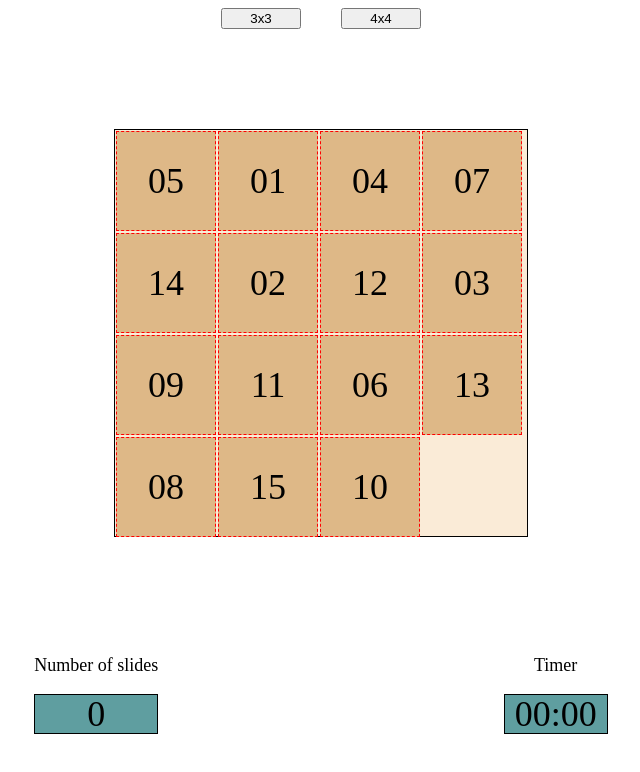
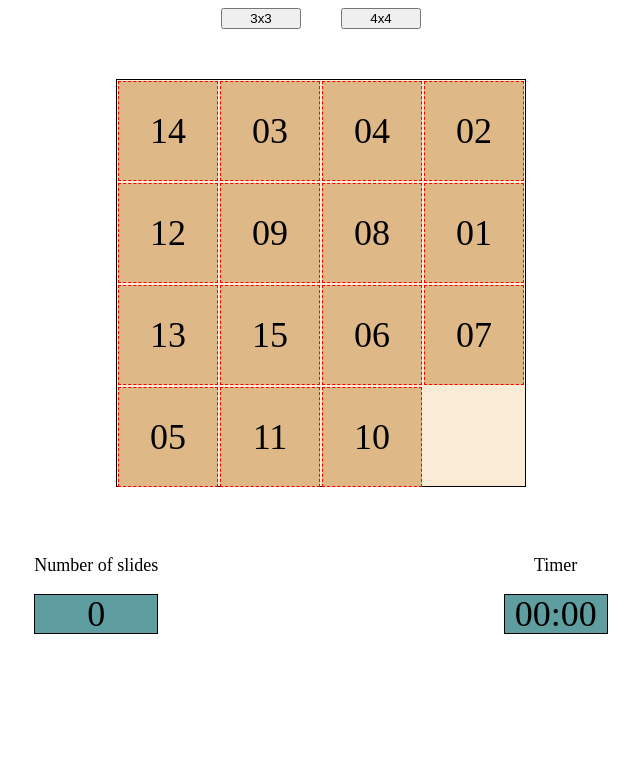
Before and after one commit to ramonak93/slide-puzzle, a plain HTML site: page index.html in a window 1280 px wide. Both pictures are taken after a click on the element "14". Shown: the whole page, without its empty margins (319-959 px from the left). Drawn offline with Linux system fonts and the light colour scheme.

Commit message:
new puzzle generation mechanism

```diff
--- a/css/styles.scss
+++ b/css/styles.scss
@@ -16,15 +16,14 @@
 
 #box {
     background-color: antiquewhite;
-    box-sizing: content-box;
+    box-sizing: border-box;
     border: 1px solid black;
     display: grid;
     gap: 2px;
     grid-template-columns: repeat(var(--puzzle-size), var(--piece-size));
     grid-template-rows: repeat(var(--puzzle-size), var(--piece-size));
-    margin: 100px auto;
-    transition: all 1s ease;
-    width: calc(var(--piece-size) * var(--puzzle-size) + 2px * (var(--puzzle-size) + 1 ) + 2px);
+    margin: 50px auto;
+    width: calc(var(--piece-size) * var(--puzzle-size) + 2px * (var(--puzzle-size) + 1));
 
     .tile {
         background-color: burlywood;
@@ -38,6 +37,11 @@
         border: 1px dashed red;
         transform: translate(1px, 1px);
         transition: all 1s ease;
+    }
+
+    .tile:empty {
+        background-color: initial;
+        border: initial;
     }
 }
 .stripe {
@@ -65,66 +69,66 @@
 }
 
 
-#el-01 {
-    grid-area: e01;
-}
+// #el-01 {
+//     grid-area: e01;
+// }
 
-#el-02 {
-    grid-area: e02;
-}
+// #el-02 {
+//     grid-area: e02;
+// }
 
-#el-03 {
-    grid-area: e03;
-}
+// #el-03 {
+//     grid-area: e03;
+// }
 
-#el-04 {
-    grid-area: e04;
-}
+// #el-04 {
+//     grid-area: e04;
+// }
 
-#el-05 {
-    grid-area: e05;
-}
+// #el-05 {
+//     grid-area: e05;
+// }
 
-#el-06 {
-    grid-area: e06;
-}
+// #el-06 {
+//     grid-area: e06;
+// }
 
-#el-07 {
-    grid-area: e07;
-}
+// #el-07 {
+//     grid-area: e07;
+// }
 
-#el-08 {
-    grid-area: e08;
-}
+// #el-08 {
+//     grid-area: e08;
+// }
 
-#el-09 {
-    grid-area: e09;
-}
+// #el-09 {
+//     grid-area: e09;
+// }
 
-#el-10 {
-    grid-area: e10;
-}
+// #el-10 {
+//     grid-area: e10;
+// }
 
-#el-11 {
-    grid-area: e11;
-}
+// #el-11 {
+//     grid-area: e11;
+// }
 
-#el-12 {
-    grid-area: e12;
-}
+// #el-12 {
+//     grid-area: e12;
+// }
 
-#el-13 {
-    grid-area: e13;
-}
+// #el-13 {
+//     grid-area: e13;
+// }
 
-#el-14 {
-    grid-area: e14;
-}
+// #el-14 {
+//     grid-area: e14;
+// }
 
-#el-15 {
-    grid-area: e15;
-}
+// #el-15 {
+//     grid-area: e15;
+// }
 
-#el-16 {
-    grid-area: e16;
-}
+// #el-16 {
+//     grid-area: e16;
+// }
--- a/js/script.js
+++ b/js/script.js
@@ -1,140 +1,131 @@
 // TODO
-// change tile movement mechanism (swap row-col instead of GridTemplate)
+// change tile movement mechanism (swap row-col VS GridTemplate)
 // Add Success mechanism
-// filter out unsolvable combinations
-//
+// filter out unsolvable combinations  https://www.geeksforgeeks.org/check-instance-15-puzzle-solvable/
+// replace timer with system timing
 
 // box controls
 const btn3 = document.getElementById("btn3");
 const btn4 = document.getElementById("btn4");
+const buttons = [btn3, btn4];
 const minutesLabel = document.querySelector(".minutes");
 const secondsLabel = document.querySelector(".seconds");
-const buttons = [btn3, btn4];
 const box = document.querySelector(".box");
 let timer;
 
 // helpers and features
-let isStarted = false; // used to trigger counter inside move()
-let counter = document.querySelector(".counter"); // tracks number of puzzle moves
+let isStarted = false;                              // used to trigger counter inside move()
+let counter = document.querySelector(".counter");   // tracks number of puzzle moves
 counter.innerText = 0;
-let puzzleDimension;
-let tilesArray = []; // used to store and manipulate puzzle pieces
+let puzzleDimension = 4;                            // default dimension can be changed by buttons
+let tilesArray = [];                                // used to store and manipulate puzzle pieces
 
-// generate default box of 4x4
-document.addEventListener("DOMContentLoaded", (e) => {
-    clearBox(box);
-    tilesArray = generatePuzzles(4);
-    shufflePieces(tilesArray);
-    for (let i = 0; i < tilesArray.length; i++) {
-        box.appendChild(tilesArray[i]);
-    }
-    play(tilesArray);
-})
-
-// generate layout by button input
+// buttons generate new Puzzle
 for (let b of buttons) {
-    b.addEventListener('click', (e) => {
-        // retrieve request Dimension from User
-        const elementValue = document.getElementById(e.target.id).getAttribute("value");
-        const puzzleDimension = Number(elementValue);
-        clearBox(box);                                // clear timer and .box content before populatin with new content
-        tilesArray = generatePuzzles(puzzleDimension);// generate pieces and store in Array
-        shufflePieces(tilesArray);                    // randomly allocate pieces (Otherwise, what's the point?)
-
-        // append randomized pieces to .box
-        for (let k = 0; k < tilesArray.length; k++) {
-            box.appendChild(tilesArray[k]);
-        }
-
-        play(tilesArray);
-    })
+    b.addEventListener('click', (e) => generatePuzzles(Number(e.target.getAttribute("value"))));
 }
 
 // create layout based on puzzle dimension AND return Array of pieces
 function generatePuzzles(dimension) {
     document.documentElement.style.setProperty("--puzzle-size", String(dimension));
+    clearBox(box);
 
     // assign layout based on the chosen dimension
-    if (dimension == 3) {
-        document.getElementById("box").style.gridTemplateAreas = '"e01 e02 e03" "e04 e05 e06" "e07 e08 e09"';
-    }
-    if (dimension == 4) {
-        document.getElementById("box").style.gridTemplateAreas =
-        '"e01 e02 e03 e04" "e05 e06 e07 e08" "e09 e10 e11 e12" "e13 e14 e15 e16"';
-    }
+    // if (dimension == 3) {
+    //     document.getElementById("box").style.gridTemplateAreas = '"e01 e02 e03" "e04 e05 e06" "e07 e08 e09"';
+    // }
+    // if (dimension == 4) {
+    //     document.getElementById("box").style.gridTemplateAreas =
+    //     '"e01 e02 e03 e04" "e05 e06 e07 e08" "e09 e10 e11 e12" "e13 e14 e15 e16"';
+    // }
 
     let pieceArr = [];
     for (let i = 0; i < (dimension * dimension - 1); i++) {
-        let childDiv = document.createElement("div");
-        childDiv.className = "tile";
-        childDiv.innerText = appendZero(i+1);
-        pieceArr.push(childDiv);
+        let tile = document.createElement("div");
+        tile.className = "tile";
+        tile.textContent = appendZero(i+1);
+        tile.addEventListener("click", (e) => moveTile(e.target, dimension));
+        pieceArr.push(tile);
     }
 
-    return pieceArr;
+    shufflePieces(pieceArr);
+
+
+    for (let k = 0; k < pieceArr.length; k++) {
+        box.appendChild(pieceArr[k]);
+    }
 }
 
-// takes Array of divs and returns them shuffled with ID's
+// takes Array of divs and randomly assigns ID's to them
 function shufflePieces(arr) {
-    // create Array of IDs like 'e01', 'e02', 'e03'...'e99'.
+    // create Array of IDs (String) like 'e01', 'e02', 'e03'...'e99'.
     let idArr = [];
-    for (let j = 0; j < arr.length; j ++) {
+    for (let j = 0; j < arr.length + 1; j ++) {
         idArr.push("el-" + appendZero(j+1));
     }
-    // shuffle IDs inside Array
-    idArr.sort(function () {
-        return 0.5 - Math.random();
-    })
+
     // shuffle arr of div's
     arr.sort(function () {
         return 0.5 - Math.random();
     })
+
+    // adding empty tile to the end of Array
+    let emptyTile = document.createElement("div");
+    emptyTile.className = "tile";
+    arr.push(emptyTile);
+
     // assign ID's to div's
     arr.forEach(function (div, index) {
         div.id = idArr[index];
     })
+
+
 }
 
-// add event listener to all puzzles and move if adjacent free slot exists
-function play(elms) {
-    let dimension = Math.sqrt(elms.length + 1);
-    for (let item of elms) {
-        item.addEventListener('click', (e) => {
-            let element = document.getElementById(e.target.id);
-            if (findDirection(element, dimension) != null) {    // check if adjacent free slot exists
-                element.id = findDirection(element, dimension); // move element to adjacent free slot
-                counter.innerText++;
-                if (isStarted == false) {
-                    isStarted = true;
-                    startTimer();
-                }
-            }
-        })
+// move tile if possible
+function moveTile(tile, dimension) {
+    // if (findDirection(tile, dimension) != null) {         // check if adjacent free slot exists
+    //     tile.id = findDirection(tile, dimension);          // move element to adjacent free slot
+    //     counter.innerText++;
+    //     if (isStarted == false) {
+    //         isStarted = true;
+    //         startTimer();
+    //     }
+    // }
+
+    if (findDirection(tile, dimension) != null) {
+        tile.id = findDirection(tile, dimension);
     }
+
+    if (isSolved()) {
+        // do smth
+    }
+
 }
 
 // returns string ID of available adjacent slot (if it exists) or null (if it doesn't exist)
-function findDirection(element, dimension) {
-    let elementIdNum = Number(element.id.slice(-2));
-    let right = document.getElementById("el-" + appendZero(elementIdNum + 1));
-    let left = document.getElementById("el-" + appendZero(elementIdNum - 1));
-    let up = document.getElementById("el-" + appendZero(elementIdNum - dimension));
-    let down = document.getElementById("el-" + appendZero(elementIdNum + dimension));
+function findDirection(tile, dimension) {
+    let emptyTile = box.querySelector(".tile:empty");
+    let tileId = Number(tile.id.slice(-2));
+    let right = document.getElementById("el-" + appendZero(tileId + 1));
+    let left = document.getElementById("el-" + appendZero(tileId - 1));
+    let up = document.getElementById("el-" + appendZero(tileId - dimension));
+    let down = document.getElementById("el-" + appendZero(tileId + dimension));
 
-    if (right == null && elementIdNum % dimension != 0) {
-        return String("el-" + appendZero(elementIdNum + 1));
+    if (right === emptyTile && tileId % dimension != 0) {
+        return emptyTile.id;
     }
 
-    if (left == null && (elementIdNum - 1) % dimension !=0) {
-        return String("el-" + appendZero(elementIdNum - 1));
+    if (left == null && (tileId - 1) % dimension !=0) {
+        return String("el-" + appendZero(tileId - 1));
     }
 
-    if (up == null && elementIdNum > dimension) {
-        return String("el-" + appendZero(elementIdNum - dimension));
+    if (up == null && tileId > dimension) {
+        return String("el-" + appendZero(tileId - dimension));
     }
 
-    if (down == null && elementIdNum <= dimension * (dimension - 1)) {
-        return String("el-" + appendZero(elementIdNum + dimension));
+    if (down == null && tileId <= dimension * (dimension - 1)) {
+        return String("el-" + appendZero(tileId + dimension));
     }
 
     return null;
@@ -168,3 +159,7 @@ function clearBox (box) {
     clearInterval(timer);
     box.innerText = '';
 }
+
+
+// main
+generatePuzzles(puzzleDimension);
```
Also changed, not shown: css/styles.css, 1 other file.
